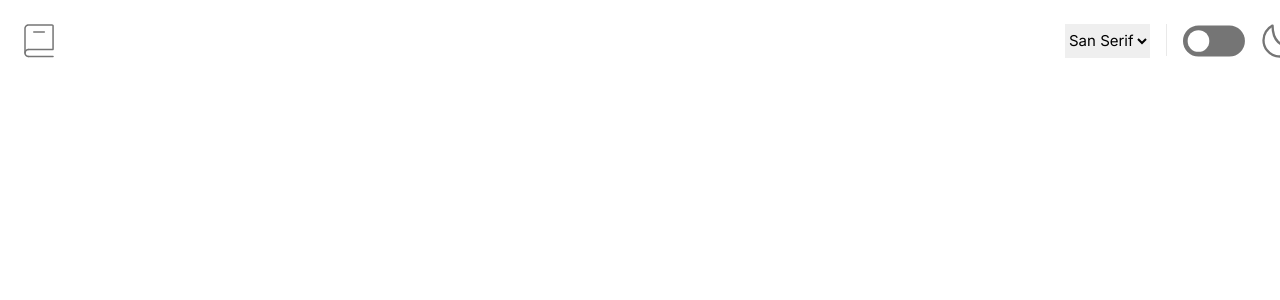
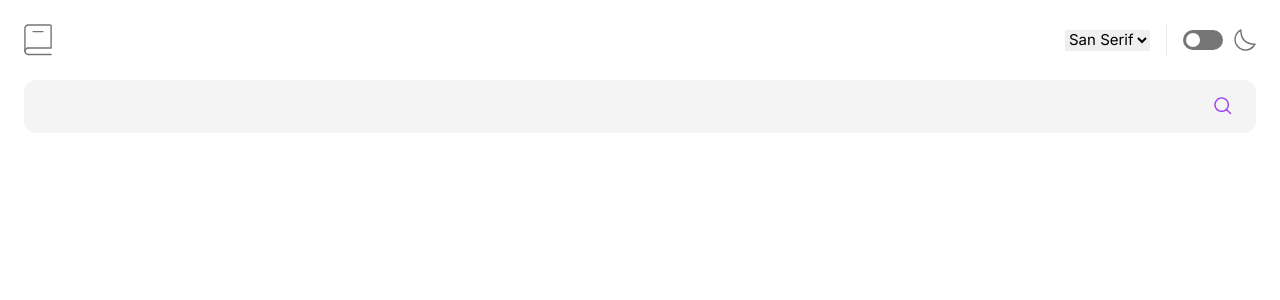
Before and after one commit to jmosesessel/dictionary-web-app, a React (Vite) app: page / in a window 1280 px wide. Shown: the top 300 px of the page. Built offline with nearby package versions, Linux system fonts and the light colour scheme.

Commit message:
Implement SearchBox

```diff
--- a/src/App.jsx
+++ b/src/App.jsx
@@ -1,6 +1,7 @@
 import { useState } from "react";
 import "./App.css";
 import Header from "./components/Header";
+import SearchBox from "./components/SearchBox";
 
 function App() {
 	return (
@@ -11,7 +12,7 @@ function App() {
 				<Header />
 
 				{/* Search Section */}
-				<section></section>
+				<SearchBox />
 
 				{/* Play Section */}
 				<section></section>
--- a/src/components/Header.jsx
+++ b/src/components/Header.jsx
@@ -8,11 +8,11 @@ import DarkToggle from '../assets/dark-mode-toggle.svg'
 function Header() {
 	return (
 		<>
-			<section className="flex justify-between">
+			<section className="flex justify-between mb-6">
                 <div className="flex">
-                    <img src={LightLogo} alt="dictionary logo" />
+                    <img className="w-[1.75344rem] h-8 " src={LightLogo} alt="dictionary logo" />
                 </div>
-                <div className="flex">
+                <div className="flex justify-center items-center">
                     <select name="" id="">
                         <option value="San Serif">San Serif</option>
                         <option value="San Serif">Serif</option>
--- /dev/null
+++ b/src/components/SearchBox.jsx
@@ -0,0 +1,15 @@
+import React from 'react'
+import SearchIcon from '../assets/search-icon.svg'
+
+function SearchBox() {
+  return (
+    <>
+        <section className=' bg-d-light-grey w-full flex justify-between gap-2 px-6 pt-[0.88rem] pb-[0.95rem] rounded-xl'>
+            <input className='bg-d-light-grey w-[90%] font-[700] text-base border-none focus:outline-none focus:border-none focus-visible:ring-0' type="text" />
+            <img src={SearchIcon} alt="search icon" />
+        </section>
+    </>
+  )
+}
+
+export default SearchBox
```
